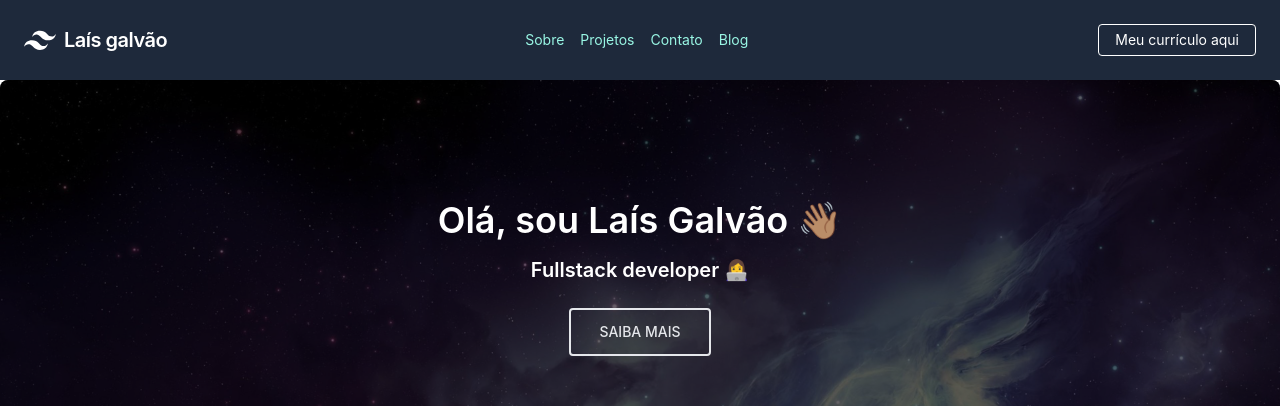
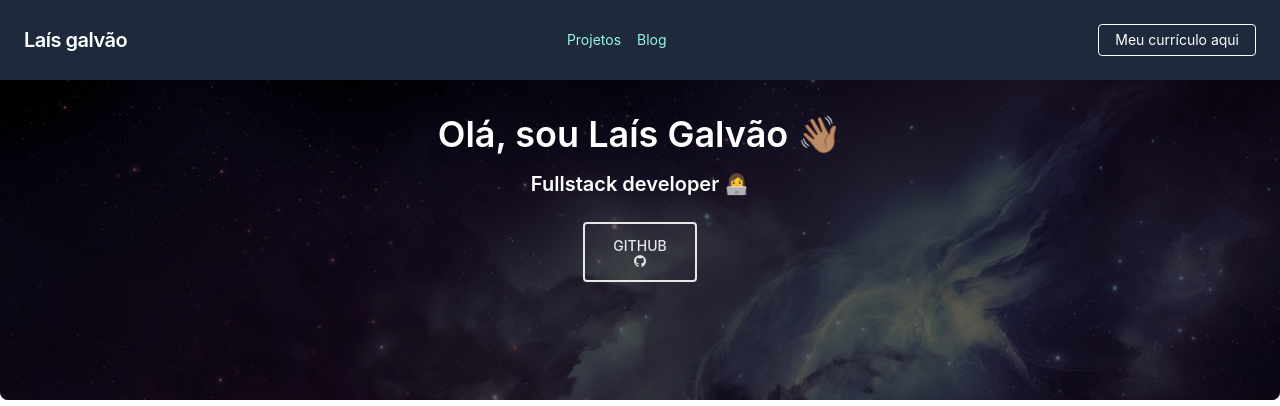
Before and after one commit to LaisGalvao/LaisGalvao.github.io, a Vue app: page / in a window 1280 px wide. Shown: the top 406 px of the page. Built offline with nearby package versions, Linux system fonts and the light colour scheme.

Commit message:
footer, navbar, curriculo p/ download , cards e copyright

```diff
--- a/src/App.vue
+++ b/src/App.vue
@@ -11,7 +11,7 @@ import CardComponent from "./components/CardComponent.vue";
   <NavbarComponent />
   <HelloWorld msg="Olá, sou a Laís!" />
   <h1 class="text-center font-bold text-3xl py-8 px-4">Meus projetos </h1>
-  <div class="py-8 px-4 grid grid-cols-1 md:grid-cols-4 gap-4">
+  <div id="projetos" class="py-8 px-4 grid grid-cols-1 md:grid-cols-4 gap-4">
 
     <div v-for="card in cards" :key="card.title">
       <CardComponent
@@ -98,7 +98,10 @@ export default {
 };
 </script>
 
-<style scoped>
+<style>
+html{
+  scroll-behavior: smooth !important;
+}
 .logo {
   height: 6em;
   padding: 1.5em;
--- a/src/components/CardComponent.vue
+++ b/src/components/CardComponent.vue
@@ -1,5 +1,5 @@
 <template>
-  <div class="flex justify-center">
+  <div class="flex justify-center cursor-pointer">
     <div class="rounded-lg shadow-lg bg-white max-w-sm">
       <a href="#!">
         <img
--- a/src/layout/FooterComponent.vue
+++ b/src/layout/FooterComponent.vue
@@ -81,9 +81,11 @@
     </div>
 
     <div class="text-center p-4" style="background-color: rgba(0, 0, 0, 0.2)">
-      © 2021 Copyright:
+      © 2021 Copyright: Laís Galvão. Site feito utilizando:
       <a class="text-whitehite" href="https://tailwind-elements.com/"
         >Tailwind Elements</a
+      > e <a class="text-whitehite" href="https://vuejs.org/"
+        >Vue.js</a
       >
     </div>
   </footer>
--- a/src/layout/JumbotronComponent.vue
+++ b/src/layout/JumbotronComponent.vue
@@ -48,12 +48,28 @@
               duration-150
               ease-in-out
             "
-            href="#!"
+            href="https://github.com/LaisGalvao"
+            target="_blank"
             role="button"
             data-mdb-ripple="true"
             data-mdb-ripple-color="light"
-            >Saiba mais</a
-          >
+            >GitHub
+            <!-- icon -->
+            <svg
+              aria-hidden="true"
+              focusable="false"
+              data-prefix="fab"
+              data-icon="github"
+              class="w-3 h-full mx-auto"
+              role="img"
+              xmlns="http://www.w3.org/2000/svg"
+              viewBox="0 0 496 512"
+            >
+              <path
+                fill="currentColor"
+                d="M165.9 397.4c0 2-2.3 3.6-5.2 3.6-3.3.3-5.6-1.3-5.6-3.6 0-2 2.3-3.6 5.2-3.6 3-.3 5.6 1.3 5.6 3.6zm-31.1-4.5c-.7 2 1.3 4.3 4.3 4.9 2.6 1 5.6 0 6.2-2s-1.3-4.3-4.3-5.2c-2.6-.7-5.5.3-6.2 2.3zm44.2-1.7c-2.9.7-4.9 2.6-4.6 4.9.3 2 2.9 3.3 5.9 2.6 2.9-.7 4.9-2.6 4.6-4.6-.3-1.9-3-3.2-5.9-2.9zM244.8 8C106.1 8 0 113.3 0 252c0 110.9 69.8 205.8 169.5 239.2 12.8 2.3 17.3-5.6 17.3-12.1 0-6.2-.3-40.4-.3-61.4 0 0-70 15-84.7-29.8 0 0-11.4-29.1-27.8-36.6 0 0-22.9-15.7 1.6-15.4 0 0 24.9 2 38.6 25.8 21.9 38.6 58.6 27.5 72.9 20.9 2.3-16 8.8-27.1 16-33.7-55.9-6.2-112.3-14.3-112.3-110.5 0-27.5 7.6-41.3 23.6-58.9-2.6-6.5-11.1-33.3 2.6-67.9 20.9-6.5 69 27 69 27 20-5.6 41.5-8.5 62.8-8.5s42.8 2.9 62.8 8.5c0 0 48.1-33.6 69-27 13.7 34.7 5.2 61.4 2.6 67.9 16 17.7 25.8 31.5 25.8 58.9 0 96.5-58.9 104.2-114.8 110.5 9.2 7.9 17 22.9 17 46.4 0 33.7-.3 75.4-.3 83.6 0 6.5 4.6 14.4 17.3 12.1C428.2 457.8 496 362.9 496 252 496 113.3 383.5 8 244.8 8zM97.2 352.9c-1.3 1-1 3.3.7 5.2 1.6 1.6 3.9 2.3 5.2 1 1.3-1 1-3.3-.7-5.2-1.6-1.6-3.9-2.3-5.2-1zm-10.8-8.1c-.7 1.3.3 2.9 2.3 3.9 1.6 1 3.6.7 4.3-.7.7-1.3-.3-2.9-2.3-3.9-2-.6-3.6-.3-4.3.7zm32.4 35.6c-1.6 1.3-1 4.3 1.3 6.2 2.3 2.3 5.2 2.6 6.5 1 1.3-1.3.7-4.3-1.3-6.2-2.2-2.3-5.2-2.6-6.5-1zm-11.4-14.7c-1.6 1-1.6 3.6 0 5.9 1.6 2.3 4.3 3.3 5.6 2.3 1.6-1.3 1.6-3.9 0-6.2-1.4-2.3-4-3.3-5.6-2z"
+              ></path></svg
+          ></a>
         </div>
       </div>
     </div>
--- a/src/layout/NavbarComponent.vue
+++ b/src/layout/NavbarComponent.vue
@@ -1,7 +1,11 @@
 <template>
-  <nav class="flex items-center justify-between flex-wrap bg-slate-800 p-6">
-    <div @click="$router.push({path: '/'})" class="flex items-center flex-shrink-0 text-white mr-6">
-      <svg
+  <nav class="mt-0 fixed w-full z-10 top-0">
+    <div class="flex items-center justify-between flex-wrap bg-slate-800 p-6">
+      <div
+        @click="$router.push({ path: '/' })"
+        class="flex items-center flex-shrink-0 text-white mr-6"
+      >
+        <!--   <svg
         class="fill-current h-8 w-8 mr-2"
         width="54"
         height="54"
@@ -11,8 +15,12 @@
         <path
           d="M13.5 22.1c1.8-7.2 6.3-10.8 13.5-10.8 10.8 0 12.15 8.1 17.55 9.45 3.6.9 6.75-.45 9.45-4.05-1.8 7.2-6.3 10.8-13.5 10.8-10.8 0-12.15-8.1-17.55-9.45-3.6-.9-6.75.45-9.45 4.05zM0 38.3c1.8-7.2 6.3-10.8 13.5-10.8 10.8 0 12.15 8.1 17.55 9.45 3.6.9 6.75-.45 9.45-4.05-1.8 7.2-6.3 10.8-13.5 10.8-10.8 0-12.15-8.1-17.55-9.45-3.6-.9-6.75.45-9.45 4.05z"
         />
-      </svg>
-      <span class="font-semibold text-xl tracking-tight">Laís galvão</span>
+      </svg> -->
+        <span
+          @click="scrollToTop()"
+          class="font-semibold text-xl tracking-tight cursor-pointer"
+          >Laís galvão</span
+        >
       </div>
       <div class="block lg:hidden">
         <button
@@ -40,8 +48,8 @@
       </div>
       <div class="w-full block flex-grow lg:flex lg:items-center lg:w-auto">
         <div class="text-sm lg:flex-grow">
-        <a
-          href="/"
+          <!-- <a
+          href="#sobre"
           class="
             block
             mt-4
@@ -52,9 +60,9 @@
           "
         >
           Sobre
-        </a>
+        </a> -->
           <a
-          href="#responsive-header"
+            href="#projetos"
             class="
               block
               mt-4
@@ -66,7 +74,7 @@
           >
             Projetos
           </a>
-        <a
+          <!-- <a
           href="#responsive-header"
           class="
             block
@@ -78,7 +86,7 @@
           "
         >
           Contato
-        </a>
+        </a> -->
           <a
             href="https://laisgalvaodevblog.netlify.app/"
             target="_blank"
@@ -96,8 +104,7 @@
         </div>
         <div>
           <a
-          href="https://github.com/LaisGalvao/LaisGalvao/blob/main/Resume-lais-2022.pdf"
-          target="_blank"
+            href="../assets/pdf/Resume-Lais-Galvao-2022-10.pdf"
             download
             class="
               inline-block
@@ -105,8 +112,8 @@
               px-4
               py-2
               leading-none
+              rounded
               border
-            rounded
               text-white
               border-white
               hover:border-transparent hover:text-teal-500 hover:bg-white
@@ -117,10 +124,16 @@
           >
         </div>
       </div>
+    </div>
   </nav>
 </template>
 <script>
 export default {
   name: "Navbar",
+  methods: {
+    scrollToTop() {
+      window.scrollTo(0, 0);
+    },
+  },
 };
 </script>
```
Also changed, not shown: 2 other files (tests, documents, lock files or other folders). Lines whose indentation alone changed are shown as unchanged.
